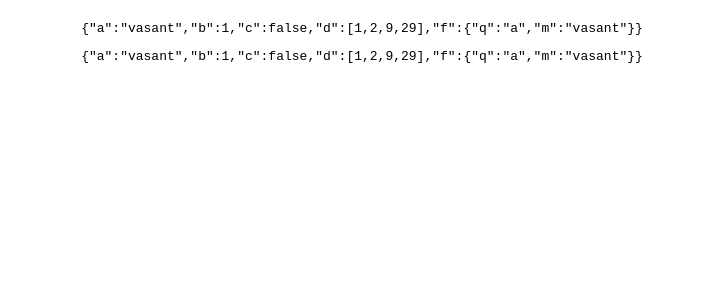
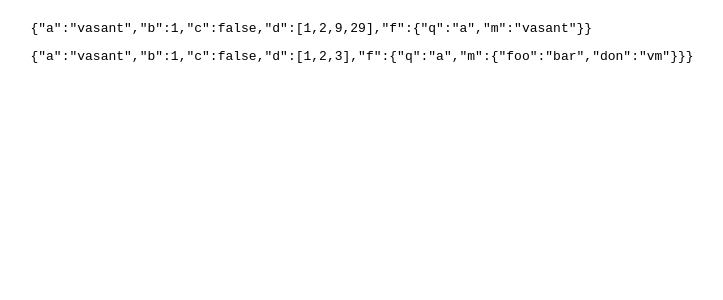
Before and after one commit to Vasant-Mestry-11/machine-coding-practice, a React (Vite) app: page / in a window 1280 px wide. Shown: the top 300 px of the page, without its empty margins (278-1001 px from the left). Built offline with nearby package versions, Linux system fonts and the light colour scheme.

Commit message:
:zap: :art: deep copy solution

```diff
--- a/src/App.jsx
+++ b/src/App.jsx
@@ -30,6 +30,8 @@ function App() {
       },
     },
   };
+
+  /*
 
   const newObj = {};
   const deepCopy = (val) => {
@@ -65,13 +67,51 @@ function App() {
   obj.f["m"] = "vasant";
 
   console.log("obj2", obj2);
+
+  */
+
+  const deepCopy = (val) => {
+    if (val === null || typeof val !== "object") {
+      return val;
+    }
+
+    if (typeof val === "function") {
+      return val;
+    }
+
+    if (Array.isArray(val)) {
+      const arr = [];
+      val.forEach((item, i) => {
+        arr[i] = deepCopy(item);
+      });
+      return arr;
+    }
+
+    if (typeof val === "object") {
+      const obj = {};
+      for (let key in val) {
+        obj[key] = deepCopy(val[key]);
+      }
+
+      return obj;
+    }
+  };
+
+  const result = deepCopy(obj);
+
+  obj.d[2] = 9;
+  obj.d[3] = 29;
+  obj.f["m"] = "vasant";
+
+  console.log(result);
+
   return (
     <>
       {/* <Signal /> */}
       {/* <Password /> */}
 
       <pre>{JSON.stringify(obj)}</pre>
-      <pre>{JSON.stringify(obj2)}</pre>
+      <pre>{JSON.stringify(result)}</pre>
     </>
   );
 }
```
